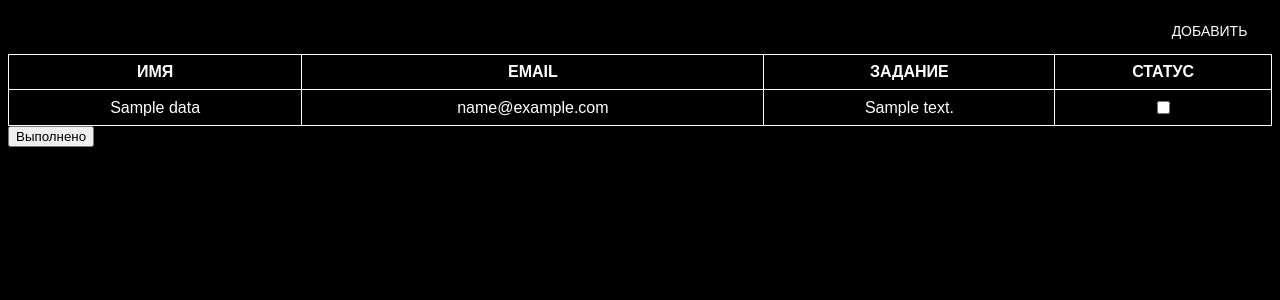
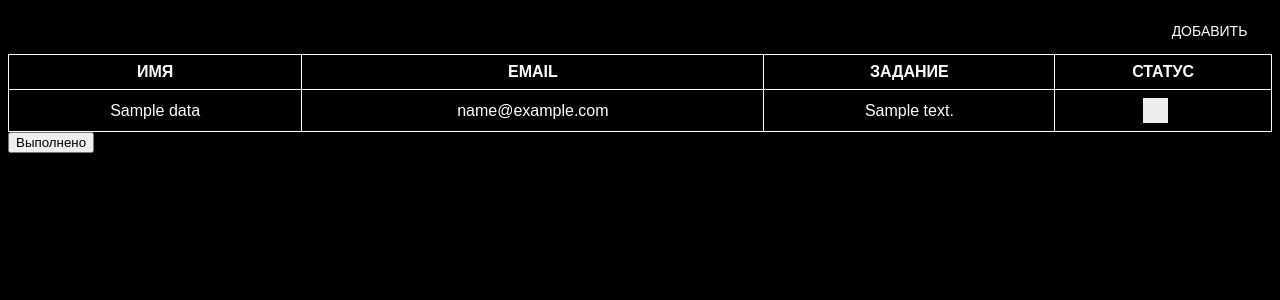
Before and after one commit to SemikAlexander/test, a PHP site: template application/views/main2_view.php in a window 1280 px wide. Shown: the top 300 px of the page. Run offline with PHP 8.4, Linux system fonts and the light colour scheme; the template is opened without the code that fills it: most values are stand-ins (such as "Sample title", 1, 10 or a date in 2020).

```diff
--- a/application/controllers/controller_main2.php
+++ b/application/controllers/controller_main2.php
@@ -14,8 +14,7 @@ class Controller_Main2 extends Controller
 		$this->view->generate('main2_view.php', 'main2_view.php', $data);
 	}
 
-	public function status_changed(){
-		if(isset($_POST['status_task'])){
+	function status_changed(){
 		$status = $_POST['status_task'];
 		for($i = 0; $i < $status; $i++){
 			$res = $this->model->task_status($status[$i], 'T');
@@ -24,4 +23,3 @@ class Controller_Main2 extends Controller
 		}
 	}
 }
-}
--- a/application/views/main2_view.php
+++ b/application/views/main2_view.php
@@ -65,11 +65,68 @@
           opacity: 1;
           right: 0;
         }
+        .container {
+          display: block;
+          margin-left: 40%;
+          cursor: pointer;
+          font-size: 22px;
+          -webkit-user-select: none;
+          -moz-user-select: none;
+          -ms-user-select: none;
+          user-select: none;
+        }
+        .container input {
+          opacity: 0;
+          cursor: pointer;
+          height: 0;
+          width: 0;
+        }
+        .checkmark {
+          float: left;
+          height: 25px;
+          width: 25px;
+          background-color: #eee;
+        }
+        .container:hover input ~ .checkmark {
+          background-color: #ccc;
+        }
+        .container input:checked ~ .checkmark {
+          background-color: #2196F3;
+        }
+        .checkmark:after {
+          content: "";
+          display: none;
+        }
+        .container input:checked ~ .checkmark:after {
+          display: block;
+        }
+        .container .checkmark:after {
+          float: left;
+          width: 10px;
+          height: 15px;
+          border: solid white;
+          border-width: 0 3px 3px 0;
+          -webkit-transform: rotate(45deg);
+          -ms-transform: rotate(45deg);
+          transform: rotate(45deg);
+        }
+        .input[type = submit] {
+          background-color: white;
+          color: black;
+          border: 2px solid #555555;
+        }
+
+        .input[type = submit]:hover {
+          background-color: #555555;
+          color: white;
+        }
     </style>
 </head>
 <body>
   <a href="/task">
-    <button class="button" style="vertical-align:middle"><span>ДОБАВИТЬ </span></button>
+    <button class="button">
+      <span>ДОБАВИТЬ </span>
+    </button>
   </a>
   <form action = "" method = "POST">
     <table>
@@ -82,9 +139,9 @@
       <?php
         foreach($data as $row){
           if($row['status_task'] == 'T')
-            echo '<tr><td>'.$row['name_user'].'</td>'.'<td>'.$row['email_user'].'</td>'.'<td>'.$row['task_text'].'</td><td><input type="checkbox" name="status_task[]" value = "'.$row['id_task'].'" checked/></td></tr>';
+            echo '<tr><td>'.$row['name_user'].'</td>'.'<td>'.$row['email_user'].'</td>'.'<td>'.$row['task_text'].'</td><td><label class="container"><input type="checkbox" name="status_task[]" value = "'.$row['id_task'].'" checked="checked"><span class="checkmark"></span></label></td></tr>';
           else
-            echo '<tr><td>'.$row['name_user'].'</td>'.'<td>'.$row['email_user'].'</td>'.'<td>'.$row['task_text'].'</td><td><input type="checkbox" name="status_task[]" value = "'.$row['id_task'].'"/></td></tr>';
+            echo '<tr><td>'.$row['name_user'].'</td>'.'<td>'.$row['email_user'].'</td>'.'<td>'.$row['task_text'].'</td><td><label class="container"><input type="checkbox" name="status_task[]" value = "'.$row['id_task'].'"><span class="checkmark"></span></label></td></tr>';
         }
       ?>
     </table>
```
Also changed, not shown: application/controllers/controller_login.php (+4 -3 lines), application/models/taskDB.php (+7 -0 lines), tasks.db. Lines whose indentation alone changed are shown as unchanged.
